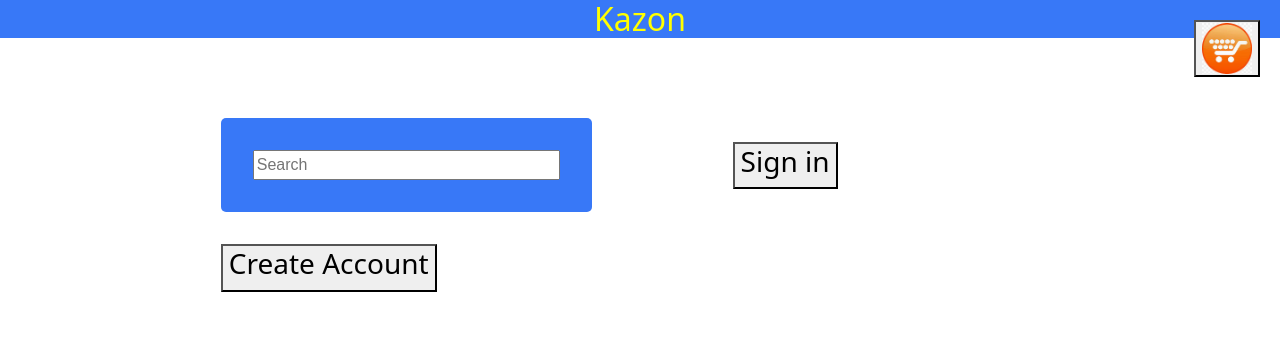
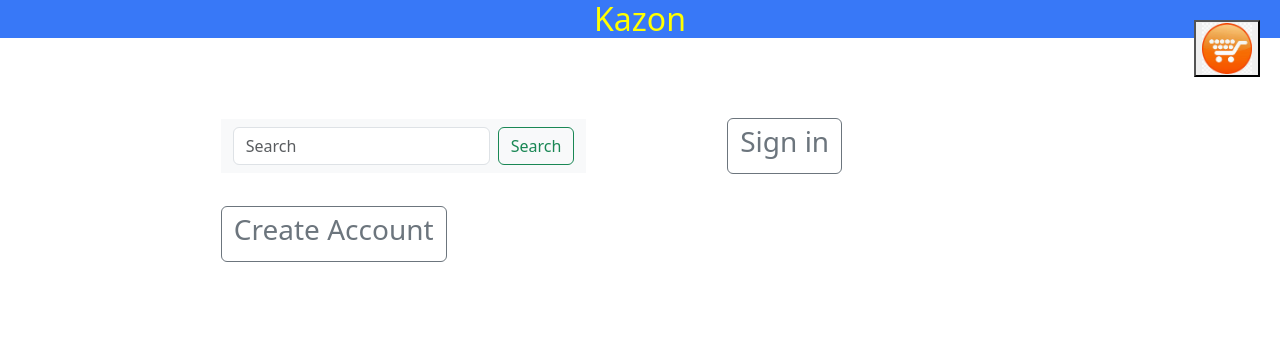
Before and after one commit to ShashiSugrim/kazonfrontend, a React (Create React App) app: page / in a window 1280 px wide. Shown: the top 340 px of the page. Built offline with nearby package versions, Linux system fonts and the light colour scheme.

Commit message:
updated to use bootstrap search, signin, createacc buttons

```diff
--- a/src/components/TopBar.jsx
+++ b/src/components/TopBar.jsx
@@ -26,27 +26,30 @@ const TopBar = () => {
     <>
       <div className="parent">
         <div className="child">
-          <div className="Search-bar">
-            <input
-              type="text"
-              id="name"
-              name="name"
-              required
-              minlength="7"
-              maxlength="50"
-              size="30"
-              placeholder="Search" // Add this line
-            />
-          </div>
+          <nav class="navbar bg-body-tertiary">
+            <div class="container-fluid">
+              <form class="d-flex" role="search">
+                <input
+                  class="form-control me-2"
+                  type="search"
+                  placeholder="Search"
+                  aria-label="Search"
+                />
+                <button class="btn btn-outline-success" type="submit">
+                  Search
+                </button>
+              </form>
+            </div>
+          </nav>
         </div>
         <div className="child">
-          <button onClick={handleSign}>
+          <button className="btn btn-outline-secondary" onClick={handleSign}>
             {" "}
             <h3 style={{ textAlign: "right" }}>Sign in</h3>
           </button>
         </div>
         <div className="child">
-          <button onClick={handleCreate}>
+          <button className="btn btn-outline-secondary" onClick={handleCreate}>
             {" "}
             <h3 style={{ textAlign: "right" }}>Create Account</h3>
           </button>
```
